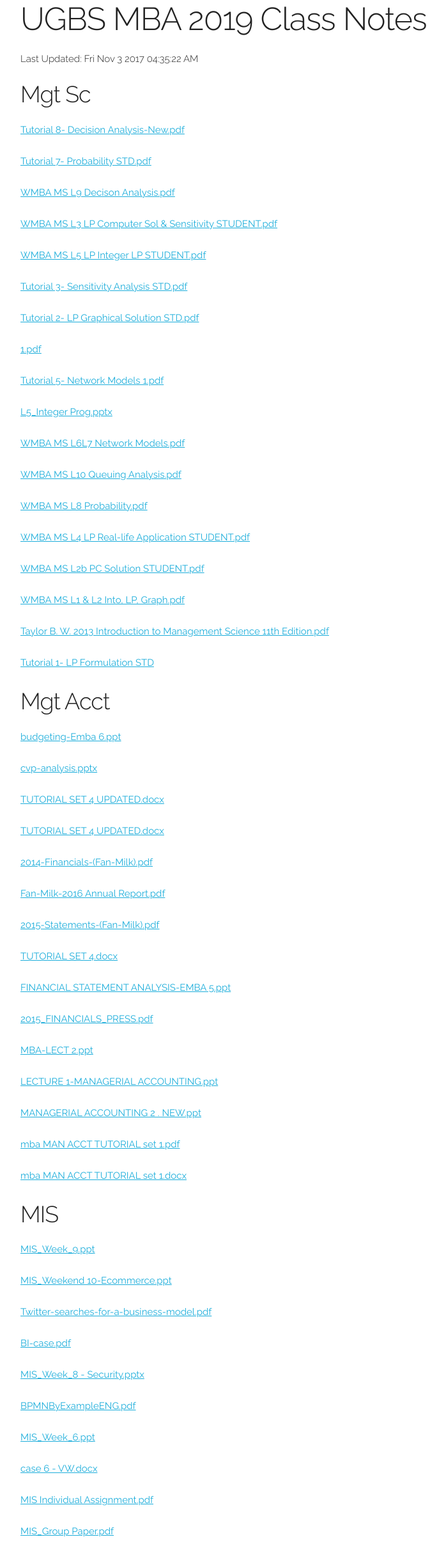
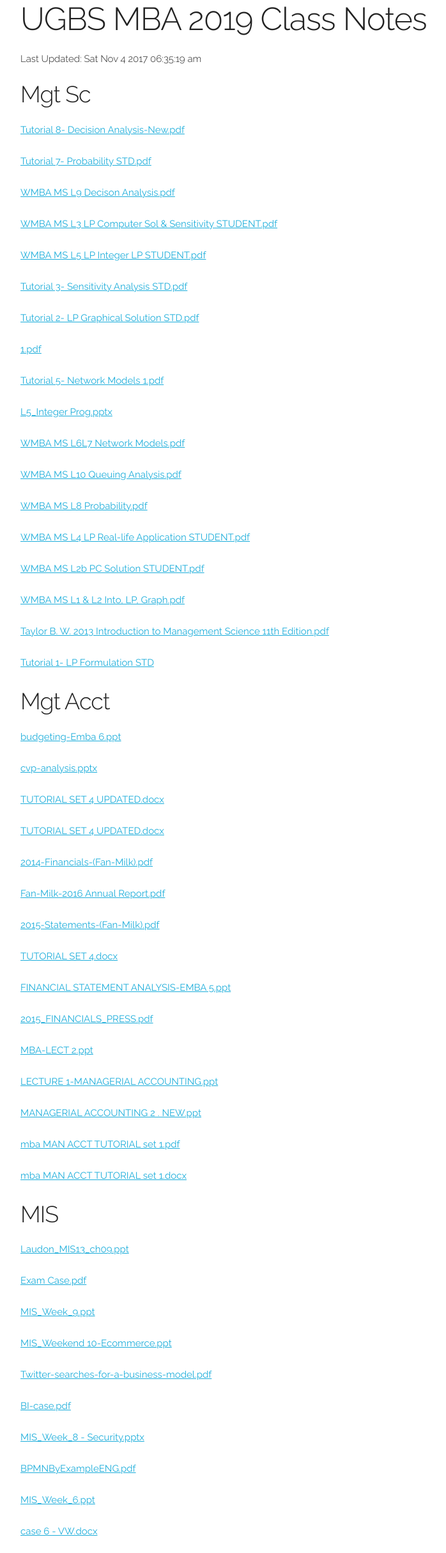
Before and after one commit to ugbsmba/ugbsmba2019.github.io, a plain HTML site: page index.html in a window 1280 px wide. Shown: the top 2428 px of the page at 64% size, without its empty margins (128-826 px from the left). Drawn offline with Linux system fonts and the light colour scheme.

Commit message:
Updated the page 4/11/2017
MIS case and week 10 slides

```diff
--- a/index.html
+++ b/index.html
@@ -34,7 +34,7 @@
     <div class="row">
       <div class="eleven columns">
       <h1>UGBS MBA 2019 Class Notes</h1>
-      <h6>Last Updated: Fri Nov  3 2017 04:35:22 AM </h6>
+      <h6>Last Updated: Sat Nov  4 2017 06:35:19 am </h6>
 <h3>Mgt Sc</h3>
 <p><a href="https://drive.google.com/uc?id=0B3dFiIvg8rbBdkpZYzcxZ05xMWlvalNqd3Z0aFFfdTE2dW5R&export=download">Tutorial 8- Decision Analysis-New.pdf </a></p>
 <p><a href="https://drive.google.com/uc?id=0B3dFiIvg8rbBUkF3Z2hXN1pydGRpN1lGSmNWdHdGS2RCWmlj&export=download">Tutorial 7- Probability STD.pdf </a></p>
@@ -71,6 +71,8 @@
 <p><a href="https://drive.google.com/uc?id=0B3dFiIvg8rbBbmpsYWZsR2hHcFE&export=download">mba MAN ACCT TUTORIAL set 1.pdf </a></p>
 <p><a href="https://drive.google.com/uc?id=0B3dFiIvg8rbBUVZseFh2TEdqMzg&export=download">mba MAN ACCT TUTORIAL set 1.docx </a></p>
 <h3>MIS</h3>
+<p><a href="https://drive.google.com/uc?id=0B3dFiIvg8rbBVlpLRHFSMnNDaDg&export=download">Laudon_MIS13_ch09.ppt </a></p>
+<p><a href="https://drive.google.com/uc?id=0B3dFiIvg8rbBUDNZd1JsOGtnSGs&export=download">Exam Case.pdf </a></p>
 <p><a href="https://drive.google.com/uc?id=0B3dFiIvg8rbBWGk0NTQ1Y0VKQWpnVFBSeFFLZ29wYkRjQzlj&export=download">MIS_Week_9.ppt </a></p>
 <p><a href="https://drive.google.com/uc?id=0B3dFiIvg8rbBS1hOTlJsa3F1V0U&export=download">MIS_Weekend 10-Ecommerce.ppt </a></p>
 <p><a href="https://drive.google.com/uc?id=0B3dFiIvg8rbBWHRrU05kTFhwNHc&export=download">Twitter-searches-for-a-business-model.pdf </a></p>
```
